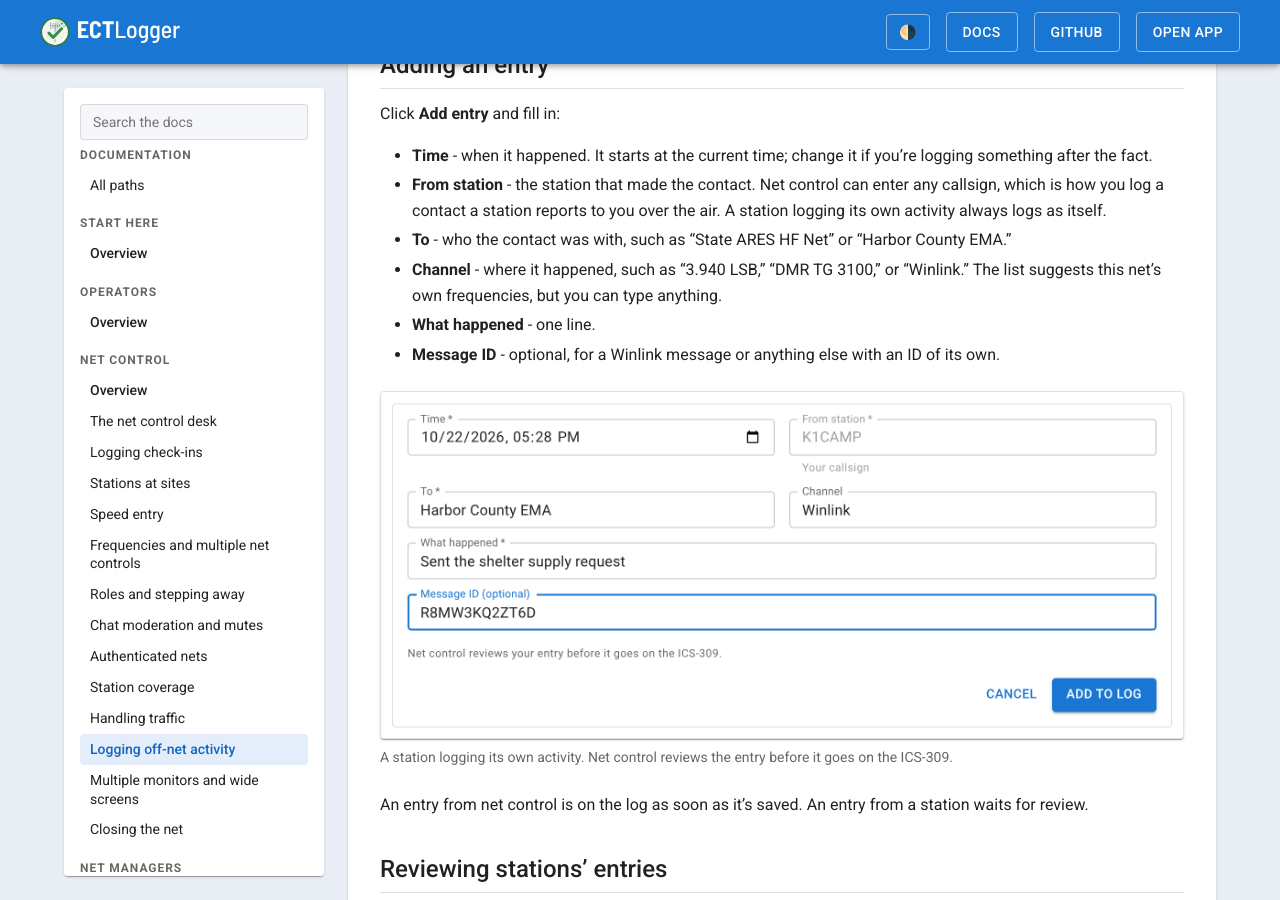
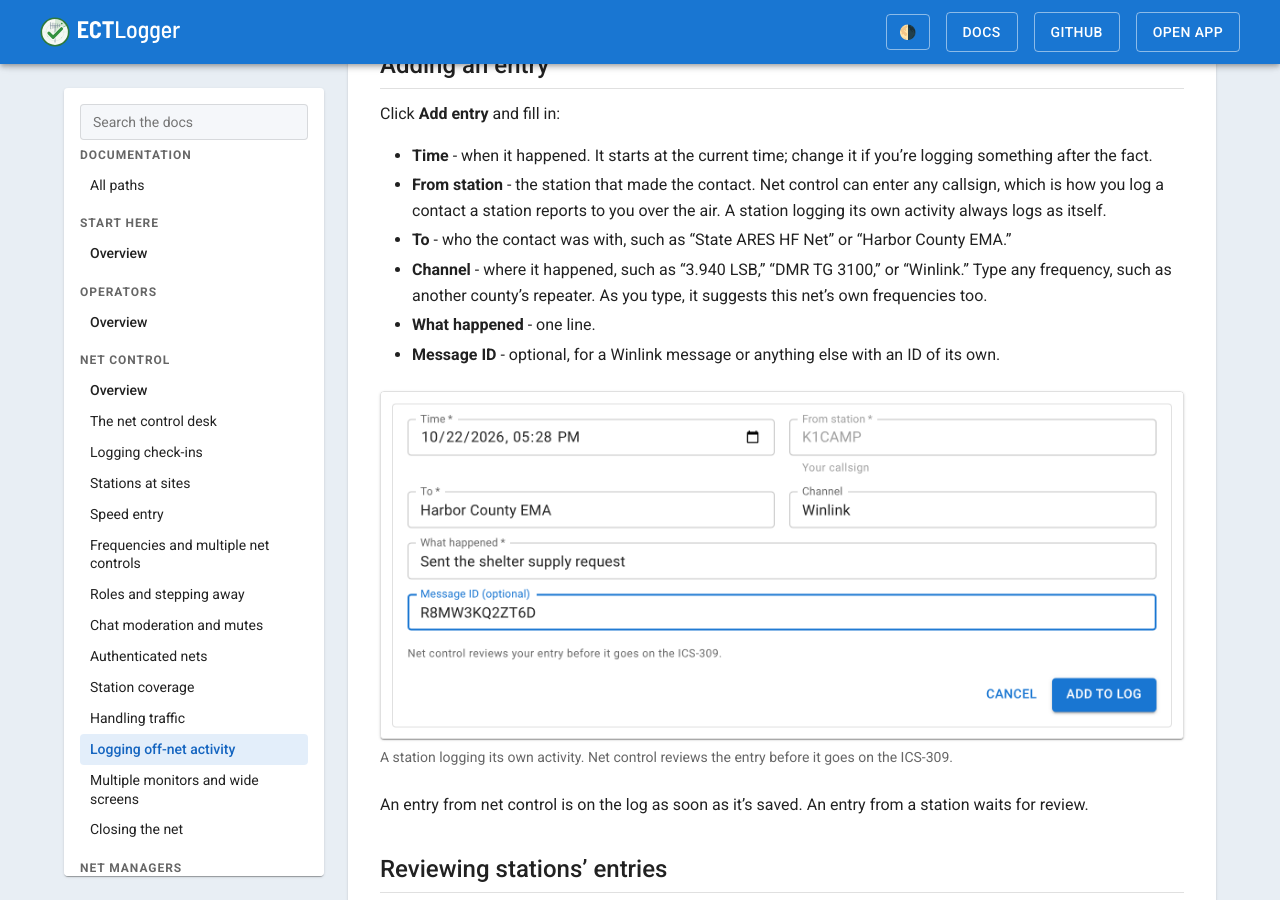
Before and after one commit to bradbrownjr/ectlogger, a Jekyll site: the page built from docs/net-control/off-net-log.md, in a window 1280 px wide and 900 px high, scrolled down 1652 px. Built offline with Jekyll 4.4.1, drawn with Linux system fonts in a browser that asks for light colours; comment, search, counter and statistics services are not loaded; some of the changed text lies outside the part shown.

Commit message:
Off-net log: Channel reads as a text box, not a pick-list
The dropdown arrow and a list of only this net's frequencies made Channel
look like choose-one-of, so a radio check on another county's repeater got
its frequency typed into What happened instead. Drop the arrow and say in
the helper text that any frequency can be typed.

Co-Authored-By: Claude Opus 5.5 <noreply@anthropic.com>
Claude-Session: https://claude.ai/code/session_01N38C5hU4iFQG7MHaLXB5jw

```diff
--- a/docs/net-control/off-net-log.md
+++ b/docs/net-control/off-net-log.md
@@ -53,7 +53,7 @@ Click **Add entry** and fill in:
 - **Time** - when it happened. It starts at the current time; change it if you're logging something after the fact.
 - **From station** - the station that made the contact. Net control can enter any callsign, which is how you log a contact a station reports to you over the air. A station logging its own activity always logs as itself.
 - **To** - who the contact was with, such as "State ARES HF Net" or "Harbor County EMA."
-- **Channel** - where it happened, such as "3.940 LSB," "DMR TG 3100," or "Winlink." The list suggests this net's own frequencies, but you can type anything.
+- **Channel** - where it happened, such as "3.940 LSB," "DMR TG 3100," or "Winlink." Type any frequency, such as another county's repeater. As you type, it suggests this net's own frequencies too.
 - **What happened** - one line.
 - **Message ID** - optional, for a Winlink message or anything else with an ID of its own.
 
```
Also changed, not shown: other parts of docs/net-control/off-net-log.md (+1 -1 lines), frontend/src/components/netview/OffNetLogDialog.tsx (+7 -1 lines).
